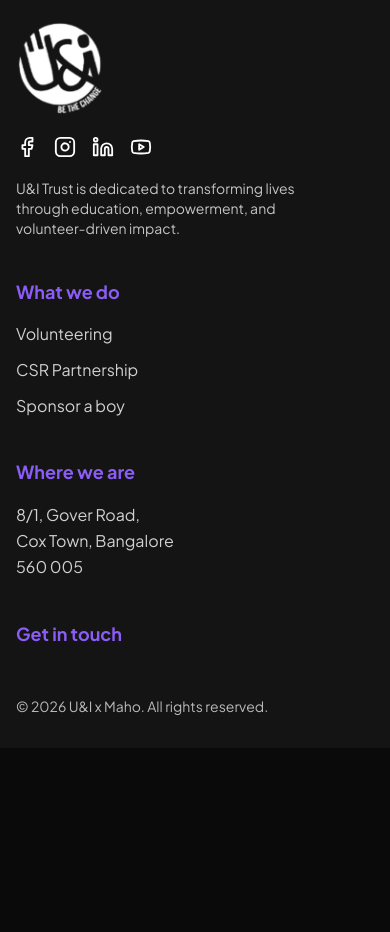
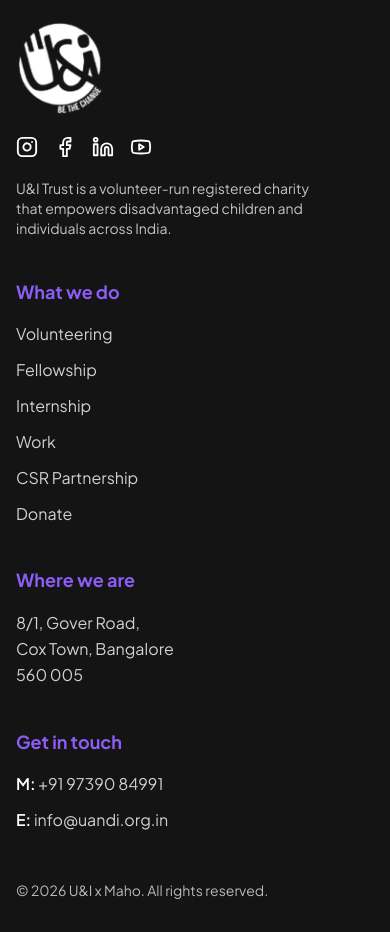
Before and after one commit to Aryakuna14/cf_website_v2, a website: page index.html in a window 390 px wide. Shown: the part 9020-9952 px from the top of the page. Before the commit the page ends 9768 px from the top, so only its background shows below. Drawn offline with nearby package versions, Linux system fonts and the light colour scheme; files that its build step writes are made by us from their sources.

Commit message:
Footer: same links and contact details as uandi.org.in
- Social icons link to U&I's Instagram, Facebook, LinkedIn and YouTube
  (were placeholder # links)
- What we do: Volunteering, Fellowship, Internship, Work, CSR Partnership,
  Donate, pointing to the same pages as the uandi.org.in footer
- Get in touch: U&I phone and email (tel: and mailto: links)
- Address links to Google Maps (U&I's goo.gl short link no longer works)
- Tagline matches U&I's
- External links open in a new tab with rel="noopener noreferrer"

Co-Authored-By: Claude Opus 5.5 <noreply@anthropic.com>

```diff
--- a/index.html
+++ b/index.html
@@ -241,28 +241,37 @@
     <div>
       <img src="images/logo.png" alt="U&amp;I, be the change" class="h-24 w-auto" onerror="this.style.display='none'">
       <div class="mt-5 flex gap-4">
-        <a href="#" aria-label="Facebook" class="hover:text-violet"><svg width="22" height="22" viewBox="0 0 24 24" fill="none" stroke="currentColor" stroke-width="2" stroke-linecap="round" stroke-linejoin="round" aria-hidden="true"><path d="M18 2h-3a5 5 0 0 0-5 5v3H7v4h3v8h4v-8h3l1-4h-4V7a1 1 0 0 1 1-1h3z"/></svg></a>
-        <a href="#" aria-label="Instagram" class="hover:text-violet"><svg width="22" height="22" viewBox="0 0 24 24" fill="none" stroke="currentColor" stroke-width="2" stroke-linecap="round" stroke-linejoin="round" aria-hidden="true"><rect width="20" height="20" x="2" y="2" rx="5" ry="5"/><path d="M16 11.37A4 4 0 1 1 12.63 8 4 4 0 0 1 16 11.37z"/><line x1="17.5" x2="17.51" y1="6.5" y2="6.5"/></svg></a>
-        <a href="#" aria-label="LinkedIn" class="hover:text-violet"><svg width="22" height="22" viewBox="0 0 24 24" fill="none" stroke="currentColor" stroke-width="2" stroke-linecap="round" stroke-linejoin="round" aria-hidden="true"><path d="M16 8a6 6 0 0 1 6 6v7h-4v-7a2 2 0 0 0-2-2 2 2 0 0 0-2 2v7h-4v-7a6 6 0 0 1 6-6z"/><rect width="4" height="12" x="2" y="9"/><circle cx="4" cy="4" r="2"/></svg></a>
-        <a href="#" aria-label="YouTube" class="hover:text-violet"><svg width="22" height="22" viewBox="0 0 24 24" fill="none" stroke="currentColor" stroke-width="2" stroke-linecap="round" stroke-linejoin="round" aria-hidden="true"><path d="M2.5 17a24.12 24.12 0 0 1 0-10 2 2 0 0 1 1.4-1.4 49.56 49.56 0 0 1 16.2 0A2 2 0 0 1 21.5 7a24.12 24.12 0 0 1 0 10 2 2 0 0 1-1.4 1.4 49.56 49.56 0 0 1-16.2 0A2 2 0 0 1 2.5 17"/><path d="m10 15 5-3-5-3z"/></svg></a>
+        <!-- Same links as the footer of https://uandi.org.in/ -->
+        <a href="https://www.instagram.com/uandi.org.in/" target="_blank" rel="noopener noreferrer" aria-label="U&amp;I on Instagram (opens in a new tab)" class="hover:text-violet"><svg width="22" height="22" viewBox="0 0 24 24" fill="none" stroke="currentColor" stroke-width="2" stroke-linecap="round" stroke-linejoin="round" aria-hidden="true"><rect width="20" height="20" x="2" y="2" rx="5" ry="5"/><path d="M16 11.37A4 4 0 1 1 12.63 8 4 4 0 0 1 16 11.37z"/><line x1="17.5" x2="17.51" y1="6.5" y2="6.5"/></svg></a>
+        <a href="https://www.facebook.com/uandi.org.in/" target="_blank" rel="noopener noreferrer" aria-label="U&amp;I on Facebook (opens in a new tab)" class="hover:text-violet"><svg width="22" height="22" viewBox="0 0 24 24" fill="none" stroke="currentColor" stroke-width="2" stroke-linecap="round" stroke-linejoin="round" aria-hidden="true"><path d="M18 2h-3a5 5 0 0 0-5 5v3H7v4h3v8h4v-8h3l1-4h-4V7a1 1 0 0 1 1-1h3z"/></svg></a>
+        <a href="https://www.linkedin.com/company/u&amp;i-charity/" target="_blank" rel="noopener noreferrer" aria-label="U&amp;I on LinkedIn (opens in a new tab)" class="hover:text-violet"><svg width="22" height="22" viewBox="0 0 24 24" fill="none" stroke="currentColor" stroke-width="2" stroke-linecap="round" stroke-linejoin="round" aria-hidden="true"><path d="M16 8a6 6 0 0 1 6 6v7h-4v-7a2 2 0 0 0-2-2 2 2 0 0 0-2 2v7h-4v-7a6 6 0 0 1 6-6z"/><rect width="4" height="12" x="2" y="9"/><circle cx="4" cy="4" r="2"/></svg></a>
+        <a href="https://www.youtube.com/channel/UCLiSn1bQSF7O2VGPIHD5E6A" target="_blank" rel="noopener noreferrer" aria-label="U&amp;I on YouTube (opens in a new tab)" class="hover:text-violet"><svg width="22" height="22" viewBox="0 0 24 24" fill="none" stroke="currentColor" stroke-width="2" stroke-linecap="round" stroke-linejoin="round" aria-hidden="true"><path d="M2.5 17a24.12 24.12 0 0 1 0-10 2 2 0 0 1 1.4-1.4 49.56 49.56 0 0 1 16.2 0A2 2 0 0 1 21.5 7a24.12 24.12 0 0 1 0 10 2 2 0 0 1-1.4 1.4 49.56 49.56 0 0 1-16.2 0A2 2 0 0 1 2.5 17"/><path d="m10 15 5-3-5-3z"/></svg></a>
       </div>
-      <p class="mt-5 text-sm text-white/75 max-w-xs">U&amp;I Trust is dedicated to transforming lives through education, empowerment, and volunteer-driven impact.</p>
+      <p class="mt-5 text-sm text-white/75 max-w-xs">U&amp;I Trust is a volunteer-run registered charity that empowers disadvantaged children and individuals across India.</p>
     </div>
     <div>
       <h3 class="text-violet font-bold text-lg">What we do</h3>
       <ul class="mt-4 space-y-3 text-white/80">
-        <li><a href="#contact" class="hover:text-white">Volunteering</a></li>
-        <li><a href="#contact" class="hover:text-white">CSR Partnership</a></li>
-        <li><a href="#sponsor" class="hover:text-white">Sponsor a boy</a></li>
+        <li><a href="https://uandi.org.in/volunteer" target="_blank" rel="noopener noreferrer" class="hover:text-white">Volunteering</a></li>
+        <li><a href="https://fellowshipatuandi.fillout.com/applynow" target="_blank" rel="noopener noreferrer" class="hover:text-white">Fellowship</a></li>
+        <li><a href="https://forms.fillout.com/t/hA2LocEKo5us" target="_blank" rel="noopener noreferrer" class="hover:text-white">Internship</a></li>
+        <li><a href="https://uandi.org.in/hiring" target="_blank" rel="noopener noreferrer" class="hover:text-white">Work</a></li>
+        <li><a href="https://uandi.org.in/csr" target="_blank" rel="noopener noreferrer" class="hover:text-white">CSR Partnership</a></li>
+        <li><a href="https://uandi.org.in/donatenow" target="_blank" rel="noopener noreferrer" class="hover:text-white">Donate</a></li>
       </ul>
     </div>
     <div>
       <h3 class="text-violet font-bold text-lg">Where we are</h3>
-      <address class="mt-4 not-italic text-white/80 leading-relaxed">8/1, Gover Road,<br>Cox Town, Bangalore<br>560 005</address>
+      <address class="mt-4 not-italic text-white/80 leading-relaxed">
+        <a href="https://www.google.com/maps/search/?api=1&amp;query=8%2F1%20Gover%20Road%2C%20Cox%20Town%2C%20Bangalore%20560005" target="_blank" rel="noopener noreferrer" class="hover:text-white">8/1, Gover Road,<br>Cox Town, Bangalore<br>560 005</a>
+      </address>
     </div>
     <div>
       <h3 class="text-violet font-bold text-lg">Get in touch</h3>
-      <!-- TODO: add the NGO's phone number and email here -->
+      <ul class="mt-4 space-y-3 text-white/80">
+        <li><span class="font-semibold text-white">M:</span> <a href="tel:+919739084991" class="hover:text-white">+91 97390 84991</a></li>
+        <li><span class="font-semibold text-white">E:</span> <a href="mailto:info@uandi.org.in" class="hover:text-white">info@uandi.org.in</a></li>
+      </ul>
     </div>
   </div>
   <p class="wrap mt-12 text-sm text-white/70">© 2026 U&amp;I x Maho. All rights reserved.</p>
```
